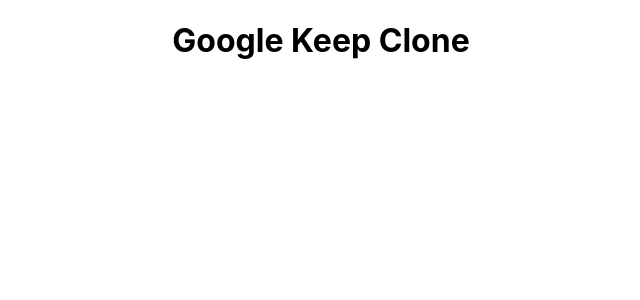
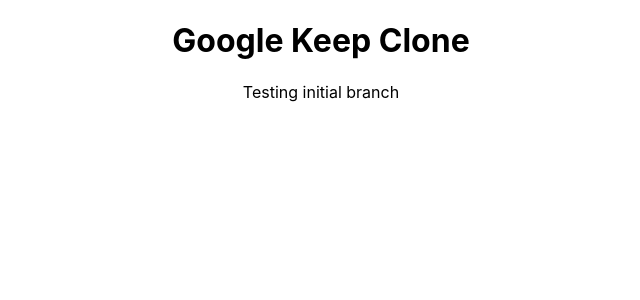
Before and after one commit to letsgosmokes/gkeep-clone, a React (Create React App) app: page / in a window 1280 px wide. Shown: the top 300 px of the page, without its empty margins (319-959 px from the left). Built offline with nearby package versions, Linux system fonts and the light colour scheme.

Commit message:
testing initial

```diff
--- a/src/App.js
+++ b/src/App.js
@@ -4,6 +4,7 @@
   return (
     <div className="App">
       <h1>Google Keep Clone</h1>
+      <p>Testing initial branch</p>
     </div>
   );
 }
```
